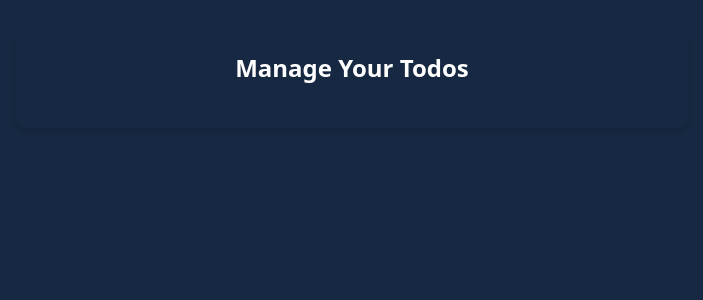
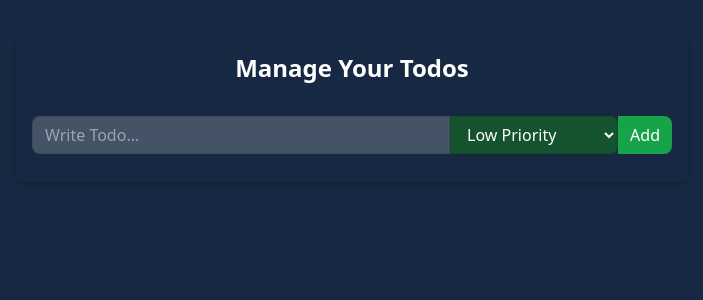
Before and after one commit to BorhanBappy/QtecTodoAPP, a React (Vite) app: page / in a window 1280 px wide. Shown: the top 300 px of the page, without its empty margins (288-991 px from the left). Built offline with nearby package versions, Linux system fonts and the light colour scheme.

Commit message:
todoFrom

```diff
--- a/src/App.jsx
+++ b/src/App.jsx
@@ -1,5 +1,6 @@
 import { useState, useEffect } from 'react'
 import {TodoProvider} from './contexts'
+import { TodoForm } from './components'
 
 function App() {
   const [todos, setTodos] = useState([])
@@ -33,6 +34,7 @@ function App() {
                     <h1 className="text-2xl font-bold text-center mb-8 mt-2">Manage Your Todos</h1>
                     <div className="mb-4">
                         {/* Todo form goes here */}
+                        <TodoForm/>
                     </div>
                     <div className="flex flex-wrap gap-y-3">
                         {/*Loop and Add TodoItem here */}
--- a/src/components/TodoForm.jsx
+++ b/src/components/TodoForm.jsx
@@ -0,0 +1,47 @@
+import React, { useState } from 'react';
+import { useTodo } from '../contexts/TodoContext';
+
+function TodoForm() {
+  const [todo, setTodo] = useState("");
+  const [priority, setPriority] = useState("low"); // Default priority
+  const { addTodo } = useTodo();
+
+  const add = (e) => {
+    e.preventDefault();
+
+    if (!todo) return;
+
+    // Add todo with priority
+    addTodo({ todo, priority, completed: false });
+
+    // Reset input fields
+    setTodo("");
+    setPriority("low");
+  };
+
+  return (
+    <form onSubmit={add} className="flex">
+      <input
+        type="text"
+        placeholder="Write Todo..."
+        className="w-full border border-black/10 rounded-l-lg px-3 outline-none duration-150 bg-white/20 py-1.5"
+        value={todo}
+        onChange={(e) => setTodo(e.target.value)}
+      />
+      <select
+        value={priority}
+        onChange={(e) => setPriority(e.target.value)}
+        className="border border-black/10 rounded-r-lg px-3 outline-none bg-green-900 py-1.5"
+      >
+        <option value="low">Low Priority</option>
+        <option value="medium">Medium Priority</option>
+        <option value="high">High Priority</option>
+      </select>
+      <button type="submit" className="rounded-r-lg px-3 py-1 bg-green-600 text-white shrink-0">
+        Add
+      </button>
+    </form>
+  );
+}
+
+export default TodoForm;
--- a/src/components/index.js
+++ b/src/components/index.js
@@ -0,0 +1,4 @@
+import TodoForm from "./TodoForm";
+// import TodoItem from "./TodoItem";
+
+export {TodoForm}
```
